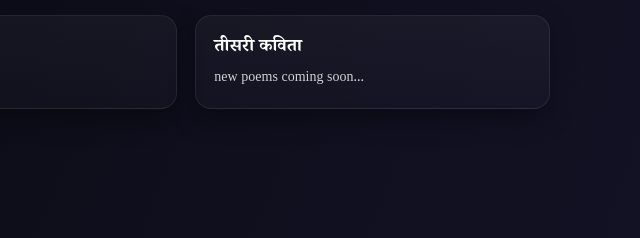
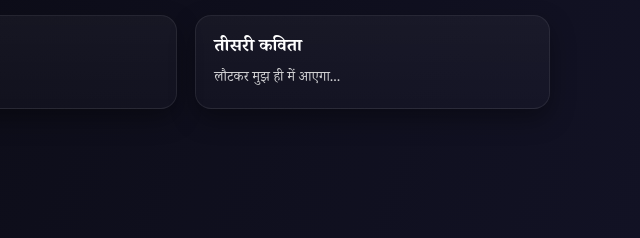
Before and after one commit to rahulkumarghorela2007-arch/poems-site, a plain HTML site: page index.html in a window 1280 px wide. Shown: the part 431-669 px from the top of the page, 640-1280 px from the left. Drawn offline with Linux system fonts and the light colour scheme.

Commit message:
Update index.html

```diff
--- a/index.html
+++ b/index.html
@@ -42,7 +42,7 @@
         </a>
         <a href="poems.html?poem=2" class="poem-card">
           <h3>तीसरी कविता</h3>
-          <p>new poems coming soon...</p>
+          <p>लौटकर मुझ ही में आएगा...</p>
         </a>
       </div>
     </section>
```
